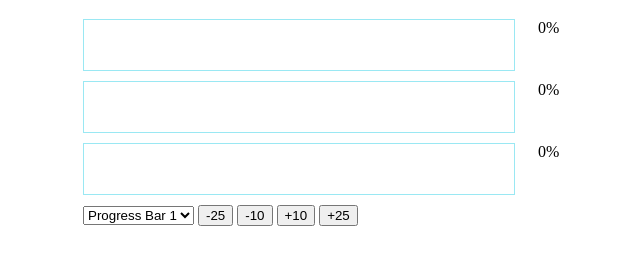
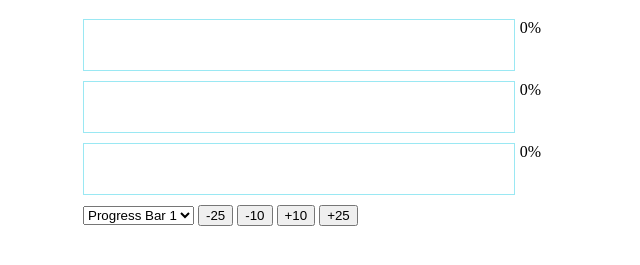
Before and after one commit to dharmeshtailor/ProgressBar, a plain HTML site: page ProgressBarSample/Index.html in a window 1280 px wide. Shown: the part 61-326 px from the top of the page, without its empty margins (241-881 px from the left). Drawn offline with Linux system fonts and the light colour scheme.

Commit message:
Changed the styles for percentage text

```diff
--- a/ProgressBarSample/Style/ProgressBar.css
+++ b/ProgressBarSample/Style/ProgressBar.css
@@ -22,9 +22,10 @@
             }
 
         .ProgressBar .mainDiv .innerText {
-            float: right;
+            float: left;
 			height: 50px;
 			width: 10%;
+			margin-left: 5px;
         }
 
     .ProgressBar .controls {
```
